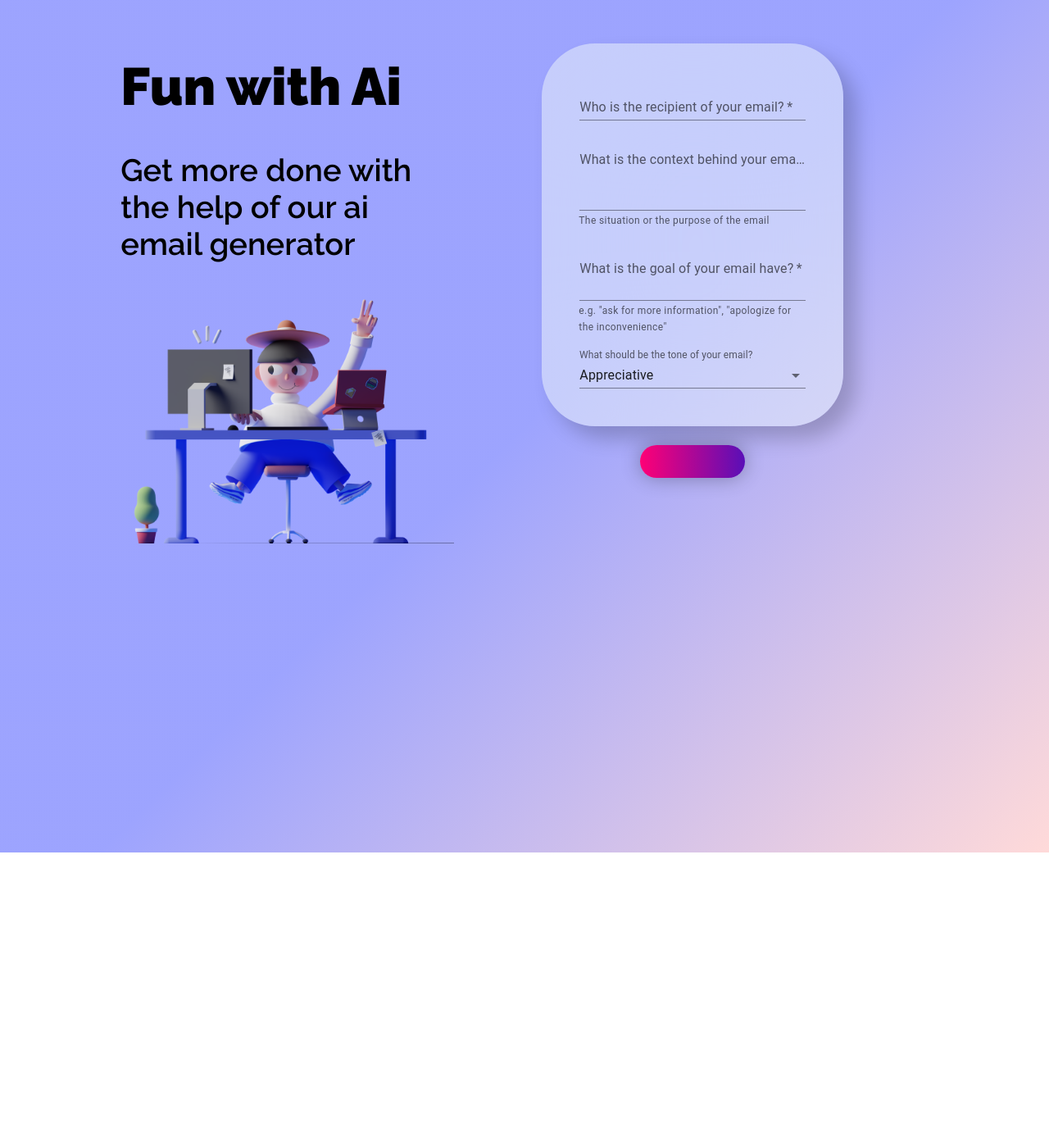
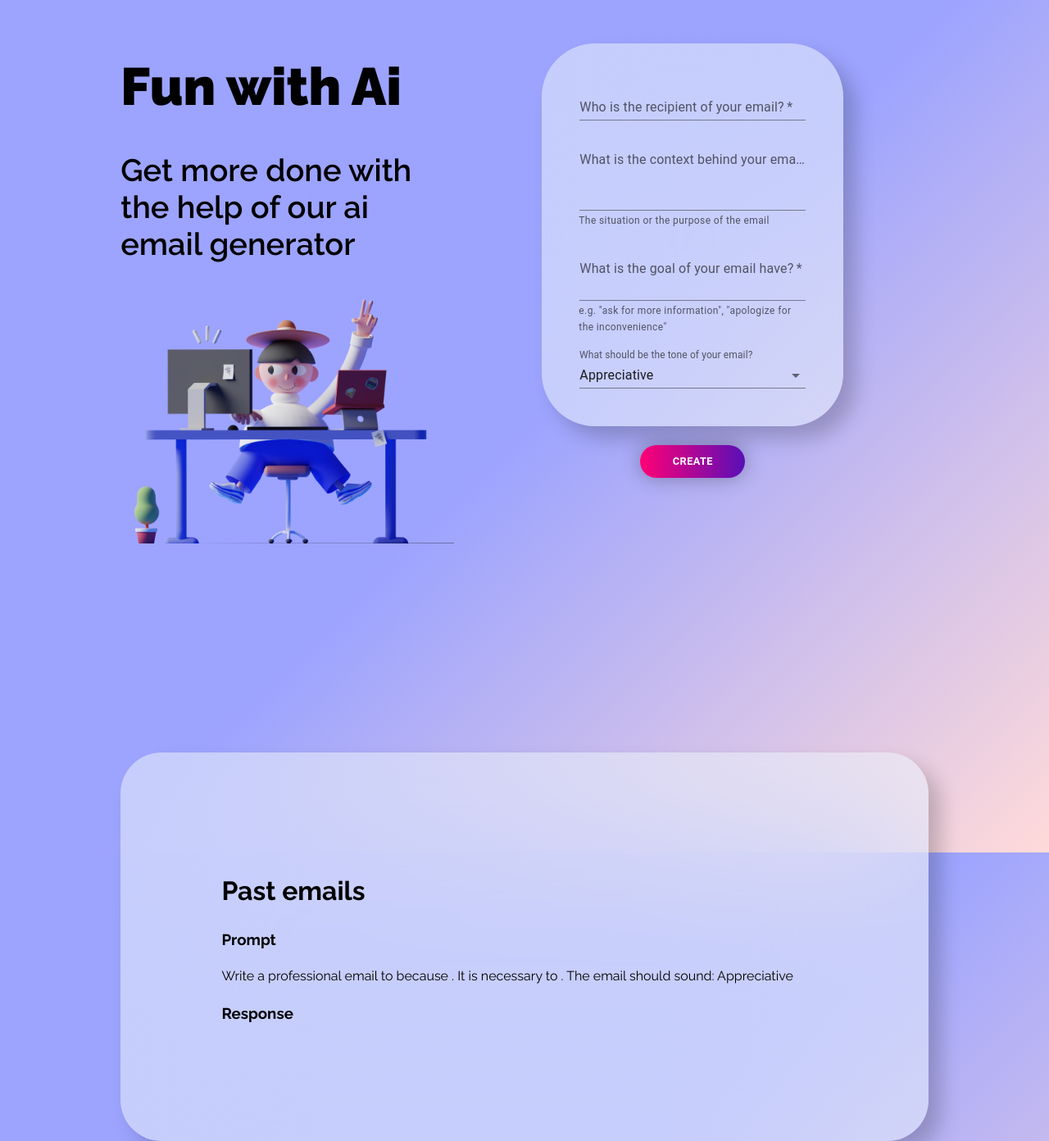
Before and after one commit to jeanethS/Shopify-frontend-developer-intern-challenge-fall-2022, a React (Create React App) app: page / in a window 1280 px wide. Shown: the whole page at 82% size. Before the commit the page ends 1040 px from the top, so only its background shows below. Built offline with nearby package versions, Linux system fonts and the light colour scheme.

Commit message:
centered div

```diff
--- a/src/App.js
+++ b/src/App.js
@@ -1,11 +1,315 @@
 import "./App.css";
 import "./assets/fonts.css";
-import HeroSection from "./components/HeroSection";
+import {
+  Box,
+  Button,
+  useMediaQuery,
+  Grid,
+  Container,
+  FormControl,
+  Autocomplete,
+  TextField,
+  FormHelperText,
+} from "@mui/material";
+import { useState } from "react";
+import axios from "axios";
+import heropic from "./assets/Saly-10.png";
+import "./components/HeroSection.css";
+import React from "react";
+const options = [
+  "Appreciative",
+  "Assertive",
+  "Confident",
+  "Cooperative",
+  "Encouraging",
+  "Formal",
+  "Friendly",
+  "Optimistic",
+];
+
 function App() {
   /*<p>{process.env.REACT_APP_OPENAI_API_KEY}</p>*/
+
+  const [data, setData] = useState({
+    recipient: "",
+    purpose: "",
+    goal: "",
+    tone: options[0],
+  });
+
+  const [response, setResponse] = useState();
+
+  const parameters = {
+    prompt: `Write a professional email to ${data.recipient} because ${data.purpose}.
+      It is necessary to ${data.goal}. The email should sound: ${data.tone}`,
+    temperature: 0.88,
+    max_tokens: 500,
+  };
+
+  const call = () => {
+    axios
+      .post(
+        "https://api.openai.com/v1/engines/text-curie-001/completions",
+        parameters,
+        {
+          headers: {
+            ContentType: "application/json",
+            Authorization: "Bearer " + process.env.REACT_APP_OPENAI_API_KEY,
+          },
+        }
+      )
+      .then((res) => {
+        setResponse(res.data.choices[0].text);
+      })
+      .catch((err) => console.log(err));
+    console.log(response);
+  };
+
+  const [pastResponse, setPastResponse] = useState(response);
+  const [pastPrompt, setPastPrompt] = useState(parameters.prompt);
+  const [pastPrompts, setPastPrompts] = useState([pastPrompt]);
+  const [pastResponses, setPastResponses] = useState([pastResponse]);
+  const makePastPrompts = (pastPrompt) => {
+    setPastPrompts([...pastPrompts, prompt]);
+  };
+  const makePastResponses = (pastResponse) => {
+    setPastResponses([...pastResponses, response]);
+  };
+
+  const handleChange = (e) => {
+    setData({ ...data, [e.target.name]: e.target.value });
+  };
+  const handleSubmit = (e) => {
+    call();
+    setPastResponse(response);
+    console.log("past Response" + pastResponse);
+    setPastPrompt(parameters.prompt);
+    //console.log("past prompt" + pastPrompt);
+    setPastPrompts([...pastPrompts, pastPrompt]);
+    //console.log("past promptss" + pastPrompts);
+    setPastResponses([...pastResponses, pastResponse]);
+    console.log("past Responses" + pastResponses);
+  };
+
+  // save the a list of past prompts and responses
+  //const [pastPrompts, setPastPrompts] = React.useState([props.pastPrompt]);
+  /*const [pastResponses, setPastResponses] = React.useState([
+    props.pastResponse,
+  ]);*/
+  // make a list of past prompts and responses
+  /*const makePastPrompts = (prompt) => {
+    setPastPrompts([...pastPrompts, prompt]);
+  };
+  const makePastResponses = (response) => {
+    setPastResponses([...pastResponses, response]);
+  };*/
+
+  // render the past prompts and responses
+  let listEmails = pastPrompts.map((prompt, index) => (
+    <div>
+      <h1>Past emails</h1>
+      <h3>Prompt</h3>
+      <p>{pastPrompts}</p>
+      <h3>Response</h3>
+      <p>{pastResponses}</p>
+    </div>
+  ));
   return (
     <div>
-      <HeroSection />
+      <Container
+        maxWidth={false}
+        sx={{
+          height: useMediaQuery("(min-width:900px)") ? "120vh" : "240vh",
+          width: "100%",
+          marginBottom: "5rem",
+          /*display: "flex",*/
+        }}
+      >
+        <Grid
+          container
+          component="main"
+          sx={{
+            padding: useMediaQuery("(min-width:900px)") ? "2% 10%" : "1%",
+          }}
+        >
+          <Grid
+            item
+            xs={false}
+            sm={false}
+            md={5}
+            sx={{
+              marginBottom: useMediaQuery("(min-width:900px)") ? "10%" : "10vh",
+            }}
+          >
+            <h1 className="tittle">Fun with Ai</h1>
+            <h2 className="tagline">
+              Get more done with the help of our ai email generator
+            </h2>
+            <Container
+              sx={{
+                backgroundImage: `url(${heropic})`,
+                backgroundRepeat: "no-repeat",
+                backgroundSize: "contain",
+                backgroundPosition: "center",
+                height: useMediaQuery("(min-width:900px)") ? "40vh" : "30vh",
+                marginLeft: "-1%",
+                width: "100%",
+              }}
+            />
+          </Grid>
+          <Grid item xs={false} sm={false} md={7}>
+            <Box
+              component="form"
+              sx={{
+                padding: "1% 10%",
+                alignItems: "center",
+                textAlign: "center",
+              }}
+              Validate
+              autoComplete="off"
+            >
+              <Box
+                sx={{
+                  margin: useMediaQuery("(min-width:900px)") ? "5% 10%" : "1%",
+                  background: "rgba(240, 247, 250, 0.5)",
+                  boxShadow: "15px 15px 25px rgba(0, 0, 0, 0.2)",
+                  backdropFilter: "blur(90px)",
+                  borderRadius: useMediaQuery("(min-width:900px)")
+                    ? "65px"
+                    : "50px",
+                  padding: "10%",
+                }}
+              >
+                <FormControl
+                  fullWidth={true}
+                  sx={{
+                    marginBottom: "1rem",
+                  }}
+                >
+                  <TextField
+                    required
+                    name="recipient"
+                    label="Who is the recipient of your email?"
+                    variant="standard"
+                    value={data.recipient}
+                    onChange={handleChange}
+                  />
+                </FormControl>
+                <FormControl
+                  fullWidth={true}
+                  sx={{
+                    marginBottom: "1rem",
+                  }}
+                >
+                  <TextField
+                    name="purpose"
+                    label="What is the context behind your email?"
+                    multiline
+                    rows={3}
+                    variant="standard"
+                    value={data.purpose}
+                    onChange={handleChange}
+                  />
+                  <FormHelperText
+                    id="purpose-helper-text"
+                    sx={{
+                      marginLeft: "-1px",
+                    }}
+                  >
+                    The situation or the purpose of the email
+                  </FormHelperText>
+                </FormControl>
+                <FormControl
+                  fullWidth={true}
+                  sx={{
+                    marginBottom: "1rem",
+                  }}
+                >
+                  <TextField
+                    required
+                    name="goal"
+                    label="What is the goal of your email have?"
+                    multiline
+                    rows={2}
+                    variant="standard"
+                    value={data.goal}
+                    onChange={handleChange}
+                  />
+                  <FormHelperText
+                    id="my-helper-text"
+                    sx={{
+                      marginLeft: "-1px",
+                    }}
+                  >
+                    e.g. "ask for more information", "apologize for the
+                    inconvenience"
+                  </FormHelperText>
+                </FormControl>
+                <FormControl fullWidth={true}>
+                  <Autocomplete
+                    disablePortal
+                    options={options}
+                    name="tone"
+                    value={data.tone}
+                    onChange={(event, newValue) => {
+                      setData({
+                        ...data,
+                        tone: newValue,
+                      });
+                    }}
+                    renderInput={(params) => (
+                      <TextField
+                        {...params}
+                        label="What should be the tone of your email?"
+                        variant="standard"
+                      />
+                    )}
+                  />
+                </FormControl>
+              </Box>
+              <Box>
+                <Button
+                  variant="contained"
+                  sx={{
+                    background:
+                      "linear-gradient(90deg, #FF0076 0%, #590FB7 100%)",
+                    boxShadow: "0px 0px 25px rgba(0, 0, 0, 0.3)",
+                    borderRadius: useMediaQuery("(min-width:600px)")
+                      ? "20px"
+                      : "15px",
+                    fontWeight: "700",
+                    fontSize: "0.8rem",
+                    height: "2.5rem",
+                    width: useMediaQuery("(min-width:600px)") ? "8rem" : "15vw",
+                    padding: "0.1rem",
+                  }}
+                  onClick={
+                    handleSubmit
+                    /*() => {
+                    call();
+                    //console.log(parameters.prompt);
+                  }*/
+                  }
+                >
+                  Create
+                </Button>
+              </Box>
+            </Box>
+          </Grid>
+        </Grid>
+        <Box
+          sx={{
+            margin: "10%",
+            background: "rgba(240, 247, 250, 0.5)",
+            boxShadow: "15px 15px 25px rgba(0, 0, 0, 0.2)",
+            backdropFilter: "blur(90px)",
+            borderRadius: "50px",
+            padding: "10%",
+          }}
+        >
+          {listEmails}
+        </Box>
+      </Container>
     </div>
   );
 }
```
